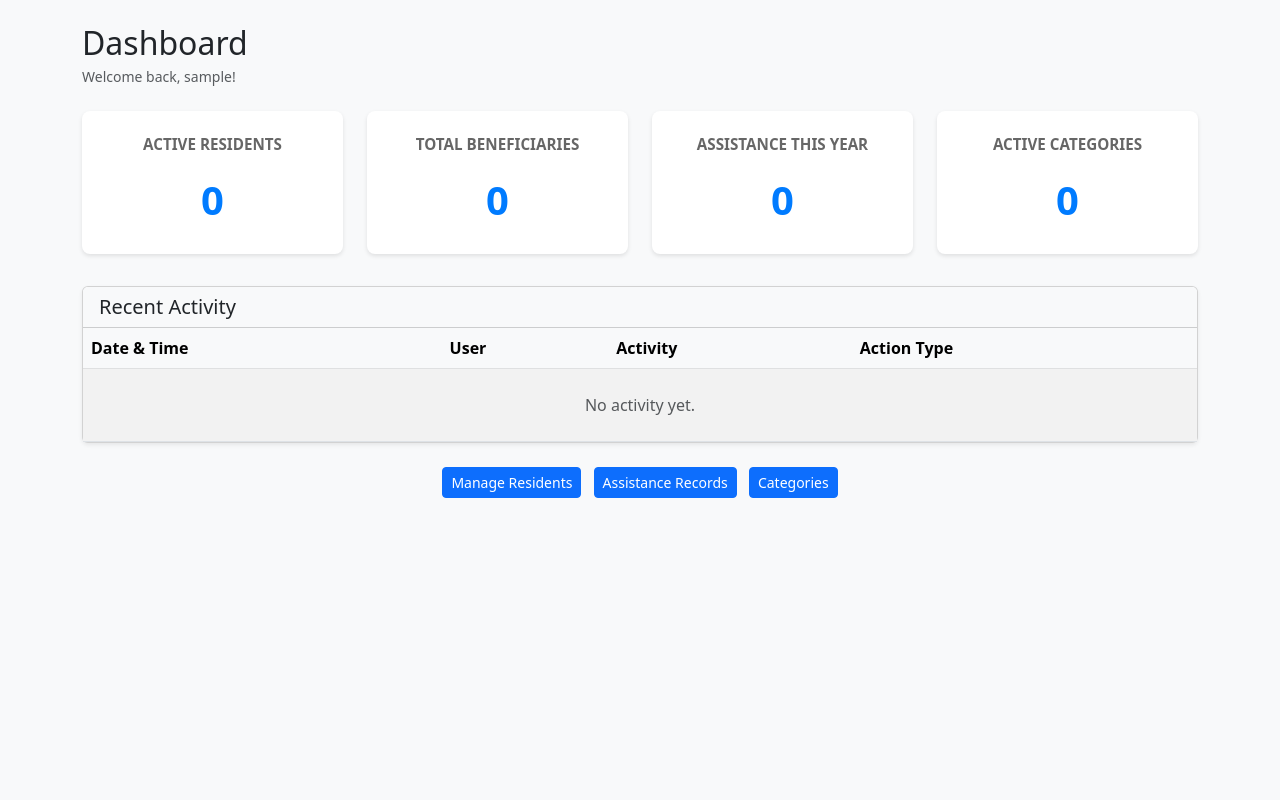
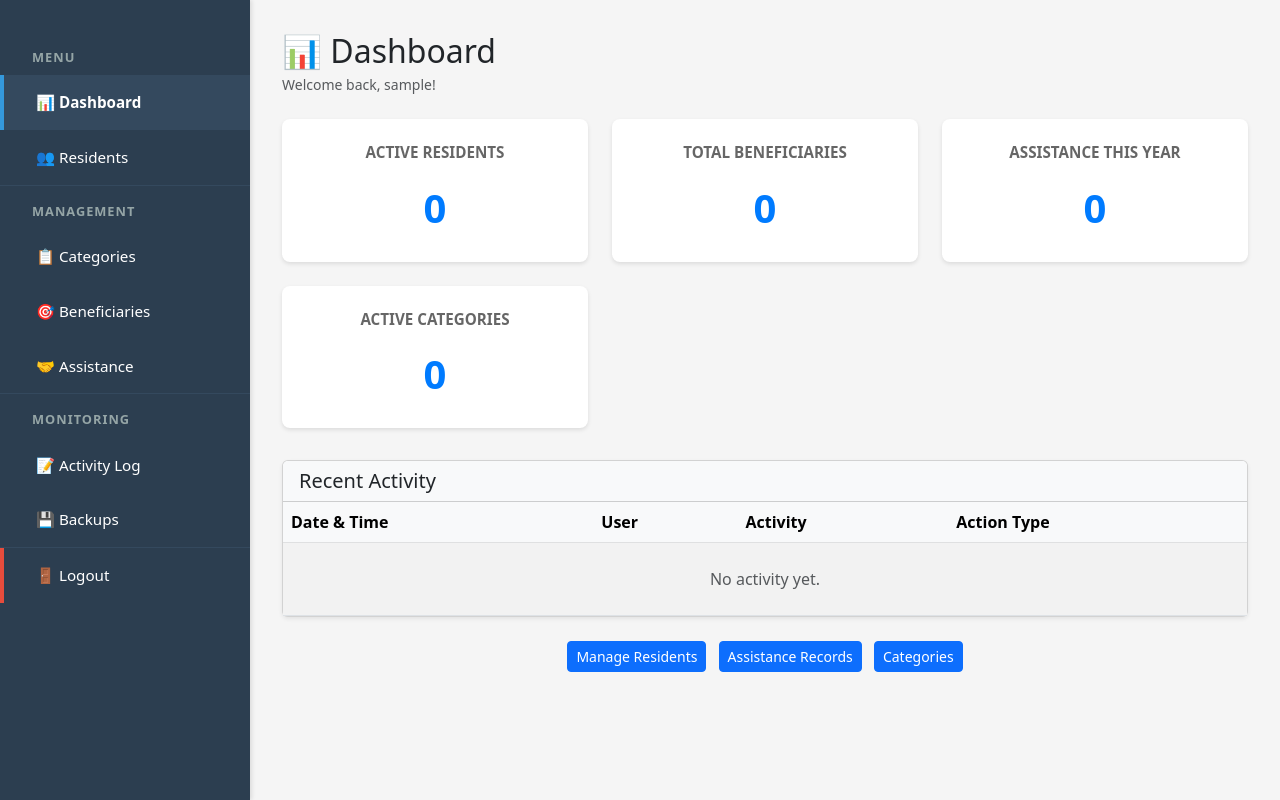
Before and after one commit to Badiana17/brdss, a PHP site: page /dashboard.php in a window 1280 px wide. Run offline with PHP 8.4, Linux system fonts and the light colour scheme; the visitor is signed in with stand-in values (Sample User, id 1); data that the repository does not hold is empty.

Commit message:
Update code to latest version

```diff
--- a/config.php
+++ b/config.php
@@ -1,4 +1,19 @@
 <?php
+
+// Regenerate session ID on login
+if (!isset($_SESSION['initiated'])) {
+    session_regenerate_id(true);
+    $_SESSION['initiated'] = true;
+}
+
+// Session timeout (30 minutes)
+if (isset($_SESSION['last_activity']) && (time() - $_SESSION['last_activity'] > 1800)) {
+    session_unset();
+    session_destroy();
+    header('Location: login.php?timeout=1');
+    exit();
+}
+$_SESSION['last_activity'] = time();
 // Database configuration
 define('DB_HOST', 'localhost');
 define('DB_USER', 'root');
--- a/dashboard.php
+++ b/dashboard.php
@@ -59,6 +59,20 @@ try {
     <meta name="viewport" content="width=device-width,initial-scale=1">
     <link href="https://cdn.jsdelivr.net/npm/bootstrap@5.3.0/dist/css/bootstrap.min.css" rel="stylesheet">
     <style>
+        body {
+            display: flex;
+            min-height: 100vh;
+            background-color: #f5f5f5;
+        }
+        .main-content {
+            margin-left: 250px;
+            flex: 1;
+            padding: 2rem;
+        }
+        .content-wrapper {
+            max-width: 1400px;
+            margin: 0 auto;
+        }
         .stats-grid {
             display: grid;
             grid-template-columns: repeat(auto-fit, minmax(250px, 1fr));
@@ -89,10 +103,13 @@ try {
         }
     </style>
 </head>
-<body class="bg-light">
-<div class="container my-4">
+<body>
+    <?php include 'includes/sidebar.php'; ?>
+
+    <div class="main-content">
+        <div class="content-wrapper">
             <div class="mb-4">
-        <h2 class="mb-1">Dashboard</h2>
+                <h2 class="mb-1">📊 Dashboard</h2>
                 <p class="text-muted small">Welcome back, <?php echo sanitize($_SESSION['username'] ?? 'User'); ?>!</p>
             </div>
 
@@ -172,6 +189,7 @@ try {
                 <a href="beneficiary_category.php" class="btn btn-primary btn-sm">Categories</a>
             </div>
         </div>
+    </div>
 
 <script src="https://cdn.jsdelivr.net/npm/bootstrap@5.3.0/dist/js/bootstrap.bundle.min.js"></script>
 <script>
--- a/includes/sidebar.php
+++ b/includes/sidebar.php
@@ -42,10 +42,6 @@ $userRole = $_SESSION['role'] ?? 'Staff';
         border-left-color: #3498db;
         font-weight: 600;
     }
-    .sidebar-menu a::before {
-        margin-right: 0.75rem;
-        display: inline-block;
-    }
     .sidebar-divider {
         height: 1px;
         background-color: #34495e;
@@ -58,6 +54,13 @@ $userRole = $_SESSION['role'] ?? 'Staff';
         font-weight: 600;
         text-transform: uppercase;
         letter-spacing: 1px;
+    }
+    .logout-link {
+        border-left-color: #e74c3c !important;
+    }
+    .logout-link:hover {
+        background-color: #c0392b !important;
+        border-left-color: #e74c3c !important;
     }
     @media (max-width: 768px) {
         .sidebar {
@@ -100,5 +103,9 @@ $userRole = $_SESSION['role'] ?? 'Staff';
             <li class="sidebar-title">Administration</li>
             <li><a href="users.php" class="<?php echo $currentPage === 'users.php' ? 'active' : ''; ?>">👤 Users</a></li>
         <?php endif; ?>
+
+        <!-- Logout -->
+        <li class="sidebar-divider"></li>
+        <li><a href="logout.php" class="logout-link" onclick="return confirm('Are you sure you want to logout?');">🚪 Logout</a></li>
     </ul>
 </aside>
--- a/login.php
+++ b/login.php
@@ -21,6 +21,11 @@ if (!empty($_SESSION['user_id'])) {
 if ($_SERVER['REQUEST_METHOD'] === 'POST') {
     $username = trim((string)filter_input(INPUT_POST, 'username', FILTER_SANITIZE_FULL_SPECIAL_CHARS));
     $password = $_POST['password'] ?? '';
+
+    // Check for logout message
+if (isset($_GET['logout'])) {
+    $success = 'You have been logged out successfully.';
+}
 
     if ($username !== '' && $password !== '') {
         try {
--- a/logout.php
+++ b/logout.php
@@ -27,6 +27,8 @@ if (ini_get('session.use_cookies')) {
         $params['httponly']
     );
 }
+// Redirect to login with logout message
+header('Location: login.php?logout=1');
 
 // Destroy the session
 session_destroy();
--- a/register.php
+++ b/register.php
@@ -84,6 +84,9 @@ if ($_SERVER['REQUEST_METHOD'] === 'POST' && isset($_POST['register'])) {
         if ($stmt->fetch()) {
             throw new Exception('Email already registered. Please use a different one.');
         }
+
+        // All validations passed, proceed to create user
+        header("refresh:3;url=login.php");
 
         // Hash password
         $passwordHash = password_hash($password, PASSWORD_BCRYPT, ['cost' => 12]);
```
Also changed, not shown: activity_log.php (+53 -8 lines), index.php (added, +16 -0 lines). Lines whose indentation alone changed are shown as unchanged.
